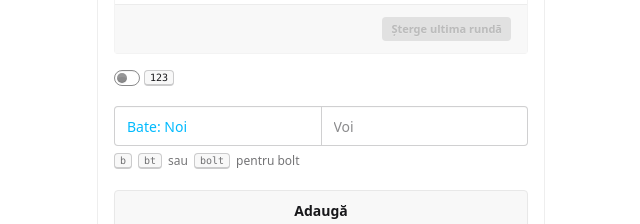
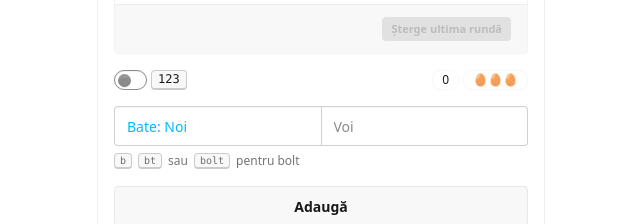
Before and after one commit to unrevised6419/benote, a Vue app: page /create in a window 1280 px wide. Both pictures are taken after a click on the button "Crează". Shown: the part 155-379 px from the top of the page, without its empty margins (319-959 px from the left). Built offline with nearby package versions, Linux system fonts and the light colour scheme; what @tanstack/vue-query would draw is missing.

Commit message:
feat: add 404

```diff
--- a/src/Create.vue
+++ b/src/Create.vue
@@ -17,6 +17,7 @@ function createGame() {
 		title: `Joc #${newGameId}`,
 		players: players.value.map((player) => player.name),
 		rounds: [],
+		collected: 0,
 	};
 
 	router.push(`/${newGameId}`);
@@ -34,7 +35,7 @@ function createGame() {
 						v-model="player.name"
 						required
 						placeholder="Nume Jucător"
-						minlength="3"
+						minlength="2"
 						maxlength="20"
 					/>
 				</label>
--- a/src/Game/GameDefault.vue
+++ b/src/Game/GameDefault.vue
@@ -10,8 +10,20 @@ const game = toRef(props, "game");
 const scores = ref<string[]>(Array(game.value.players.length).fill(""));
 const textKeyboard = useLocalStorage<boolean>(key("textKeyboard"), false);
 const inputMode = computed(() => (textKeyboard.value ? "text" : "numeric"));
+const eggMode = ref(false);
+
+const nextToDealCards = computed(() => {
+	const roundsCount = game.value.rounds.length;
+	const playersCount = game.value.players.length;
+	const player = roundsCount % playersCount;
+	return game.value.players[player];
+});
 
 function addScores(event: Event) {
+	if (eggMode.value) {
+		alert("Ouăle nu sunt încă implementat încă");
+	}
+
 	const boltCount = scores.value.filter(isBolt).length;
 
 	if (boltCount > 1) {
@@ -28,7 +40,8 @@ function addScores(event: Event) {
 		return;
 	}
 
-	const newScores: Score[] = scores.value.map((score, index) => {
+	// TODO: Separate each score type calculation in separate functions
+	const newScores = scores.value.map<Score>((score, index) => {
 		const scoreIsBolt = isBolt(score);
 		const lastRound = game.value.rounds[game.value.rounds.length - 1];
 		// @ts-expect-error - we know it's not undefined
@@ -83,7 +96,9 @@ function addScores(event: Event) {
 			scores: newScores,
 		},
 	];
+
 	scores.value = Array(game.value.players.length).fill("");
+	eggMode.value = false;
 	(event.target as HTMLFormElement).reset();
 }
 
@@ -98,13 +113,6 @@ function resetGame() {
 	game.value.rounds = [];
 	scores.value = Array(game.value.players.length).fill("");
 }
-
-const nextToDealCards = computed(() => {
-	const roundsCount = game.value.rounds.length;
-	const playersCount = game.value.players.length;
-	const player = roundsCount % playersCount;
-	return game.value.players[player];
-});
 </script>
 
 <template>
@@ -162,19 +170,32 @@ const nextToDealCards = computed(() => {
 		</div>
 
 		<div class="flex items-center justify-between">
-			<label class="inline-flex gap-1 text-xs">
+			<label class="inline-flex gap-1 text-sm">
 				<input
 					type="checkbox"
 					v-model="textKeyboard"
-					class="toggle toggle-xs"
+					class="toggle toggle-sm"
 				/>
-				<kbd v-if="textKeyboard" class="kbd kbd-xs">ABC</kbd>
-				<kbd v-else class="kbd kbd-xs">123</kbd>
+				<kbd v-if="textKeyboard" class="kbd kbd-sm">ABC</kbd>
+				<kbd v-else class="kbd kbd-sm">123</kbd>
 			</label>
+
+			<div
+				v-if="game.players.length === 2"
+				class="ml-auto flex items-center gap-1"
+			>
+				<span class="badge badge-sm">
+					{{ game.collected }}
+				</span>
+				<label class="badge badge-sm cursor-pointer select-none">
+					<input type="checkbox" v-model="eggMode" hidden />
+					{{ eggMode ? "🍳🍳🍳" : "🥚🥚🥚" }}
+				</label>
+			</div>
 		</div>
 
 		<form @submit.prevent="addScores" class="grid gap-4">
-			<fieldset class="fieldset">
+			<fieldset class="fieldset py-0">
 				<div class="join">
 					<label
 						v-for="(_, index) in scores"
--- a/src/Game/index.vue
+++ b/src/Game/index.vue
@@ -1,5 +1,5 @@
 <script setup lang="ts">
-import { useRoute } from "vue-router";
+import { useRoute, RouterLink } from "vue-router";
 import GameDefault from "./GameDefault.vue";
 import { useLocalStorage } from "@vueuse/core";
 import { firstOrSelf, key, type Game } from "../utils";
@@ -9,6 +9,7 @@ import invariant from "tiny-invariant";
 const route = useRoute();
 const gamesRecord = useLocalStorage(key("games"), {} as Record<string, Game>);
 const game = ref<Game>();
+const loaded = ref(false);
 
 watch(
 	game,
@@ -23,9 +24,15 @@ onMounted(() => {
 	const gameId = firstOrSelf(route.params["id"]);
 	invariant(gameId, "No game ID provided");
 	game.value = gamesRecord.value[gameId];
+	loaded.value = true;
 });
 </script>
 
 <template>
-	<GameDefault v-if="game" :game="game" />
+	<GameDefault v-if="game && loaded" :game="game" />
+	<div v-else-if="!game && loaded" class="alert alert-warning">
+		<RouterLink to="/" class="btn btn-xs">Înapoi</RouterLink>
+		Jocul nu există
+	</div>
+	<div v-else>Se încarcă</div>
 </template>
--- a/src/utils.ts
+++ b/src/utils.ts
@@ -10,7 +10,13 @@ export type ScoreBolt = {
 	delta: 1 | 2 | 3;
 };
 
-export type Score = ScoreNormal | ScoreBolt;
+export type ScoreEgg = {
+	type: "egg";
+	total: number;
+	delta: number;
+};
+
+export type Score = ScoreNormal | ScoreBolt | ScoreEgg;
 export type Round = {
 	id: string;
 	scores: ReadonlyArray<Score>;
@@ -19,6 +25,7 @@ export type Game = {
 	readonly id: string;
 	readonly title: string;
 	readonly players: ReadonlyArray<string>;
+	collected: number;
 	rounds: ReadonlyArray<Round>;
 };
 
```
